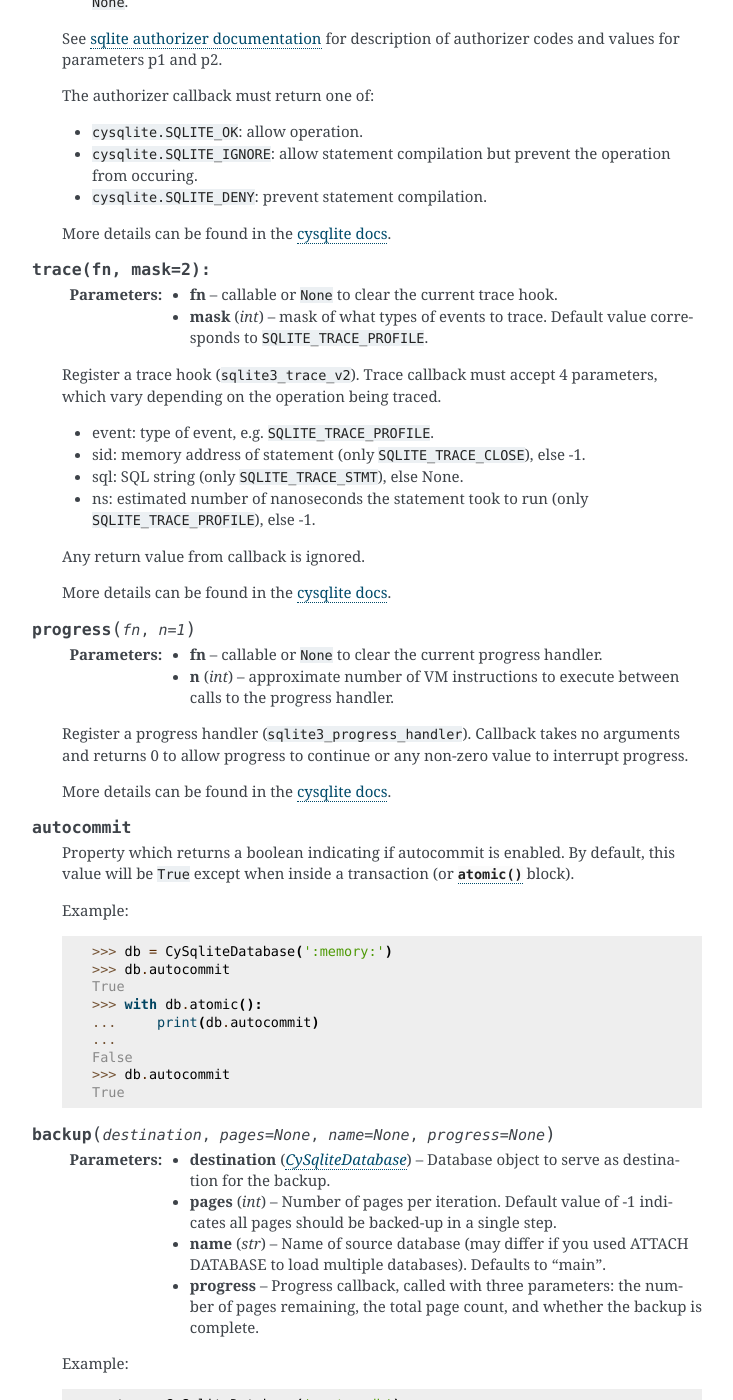
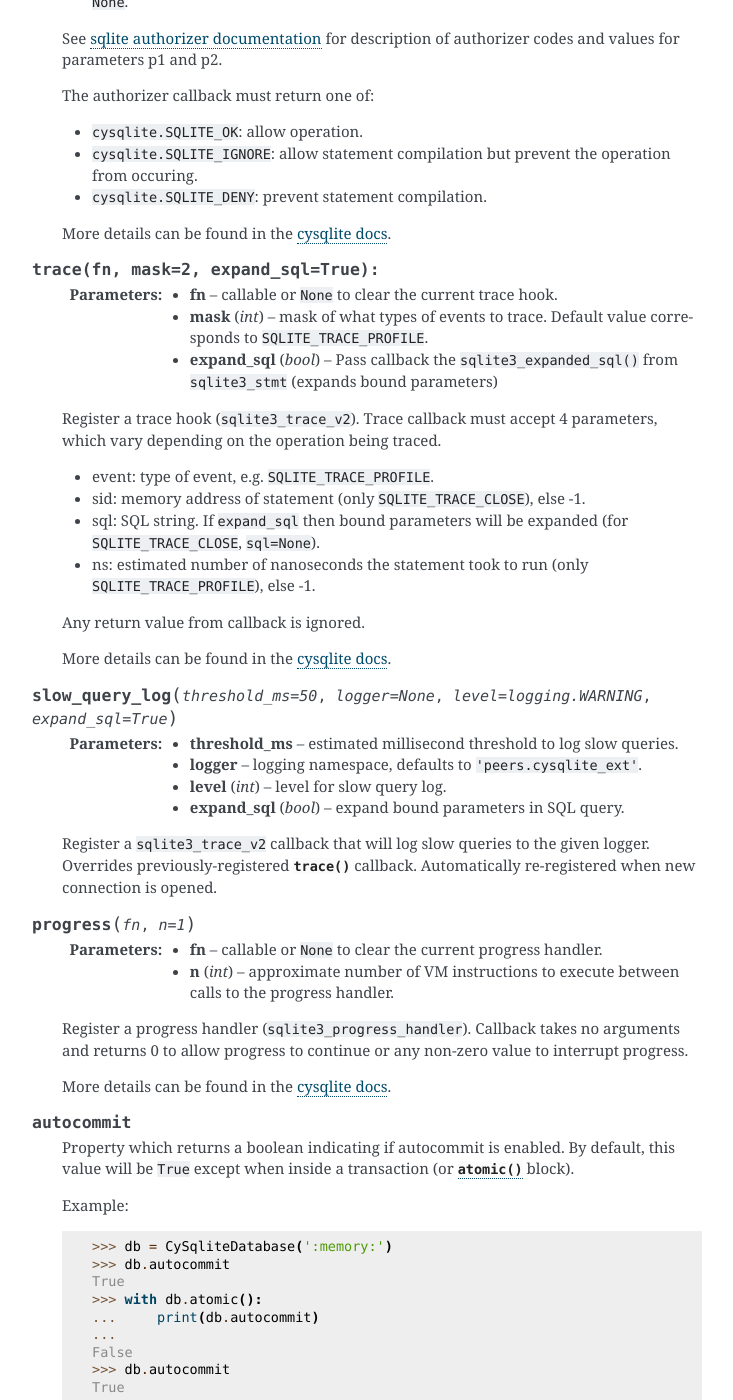
Before and after one commit to Star-DreamDev/myPeers, a Sphinx documentation site: the page built from docs/peers/sqlite.rst, in a window 1280 px wide and 1400 px high, scrolled down 10128 px. Shown: the whole window, without its empty margins (408-1141 px from the left). Built offline with Sphinx 7.4.7, drawn with Linux system fonts in a browser that asks for light colours; the version number could not be read and is left out; some of the changed text lies outside the part shown.

Commit message:
Add slow query log helper to peers cysqlite impl.

```diff
--- a/docs/peers/sqlite.rst
+++ b/docs/peers/sqlite.rst
@@ -585,11 +585,13 @@ Usage:
 
       More details can be found in the `cysqlite docs <https://cysqlite.readthedocs.io/en/latest/api.html#Connection.authorizer>`__.
 
-   .. method:: trace(fn, mask=2):
+   .. method:: trace(fn, mask=2, expand_sql=True):
 
       :param fn: callable or ``None`` to clear the current trace hook.
       :param int mask: mask of what types of events to trace. Default value
           corresponds to ``SQLITE_TRACE_PROFILE``.
+      :param bool expand_sql: Pass callback the ``sqlite3_expanded_sql()``
+          from ``sqlite3_stmt`` (expands bound parameters)
 
       Register a trace hook (``sqlite3_trace_v2``). Trace callback must
       accept 4 parameters, which vary depending on the operation being
@@ -597,13 +599,25 @@ Usage:
 
       * event: type of event, e.g. ``SQLITE_TRACE_PROFILE``.
       * sid: memory address of statement (only ``SQLITE_TRACE_CLOSE``), else -1.
-      * sql: SQL string (only ``SQLITE_TRACE_STMT``), else None.
+      * sql: SQL string. If ``expand_sql`` then bound parameters will be
+        expanded (for ``SQLITE_TRACE_CLOSE``, ``sql=None``).
       * ns: estimated number of nanoseconds the statement took to run (only
         ``SQLITE_TRACE_PROFILE``), else -1.
 
       Any return value from callback is ignored.
 
       More details can be found in the `cysqlite docs <https://cysqlite.readthedocs.io/en/latest/api.html#Connection.trace>`__.
+
+   .. method:: slow_query_log(threshold_ms=50, logger=None, level=logging.WARNING, expand_sql=True)
+
+      :param threshold_ms: estimated millisecond threshold to log slow queries.
+      :param logger: logging namespace, defaults to ``'peers.cysqlite_ext'``.
+      :param int level: level for slow query log.
+      :param bool expand_sql: expand bound parameters in SQL query.
+
+      Register a ``sqlite3_trace_v2`` callback that will log slow queries to
+      the given logger. Overrides previously-registered :py:meth:`~CySqliteDatabase.trace`
+      callback. Automatically re-registered when new connection is opened.
 
    .. method:: progress(fn, n=1)
 
```
Also changed, not shown: 1 other file.
